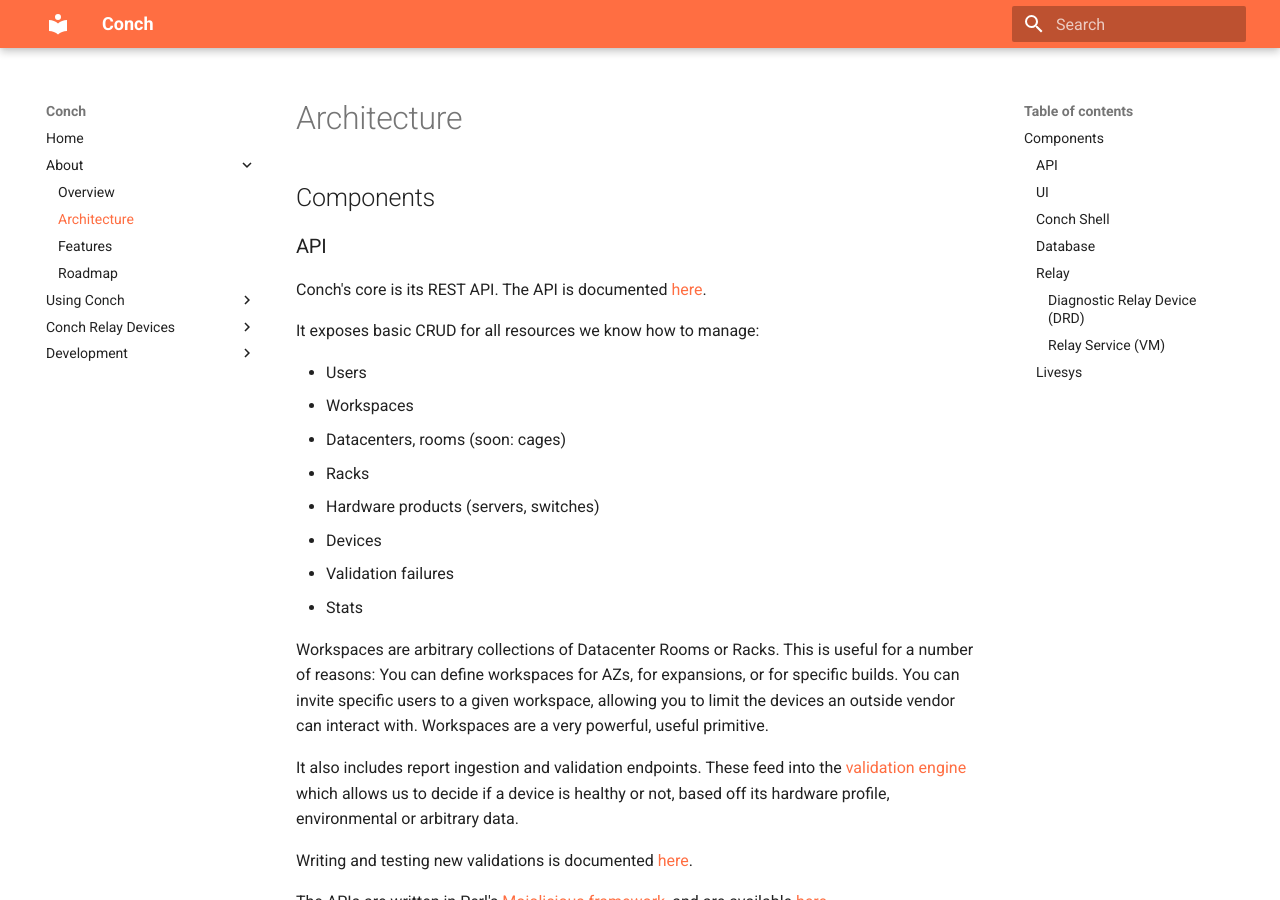
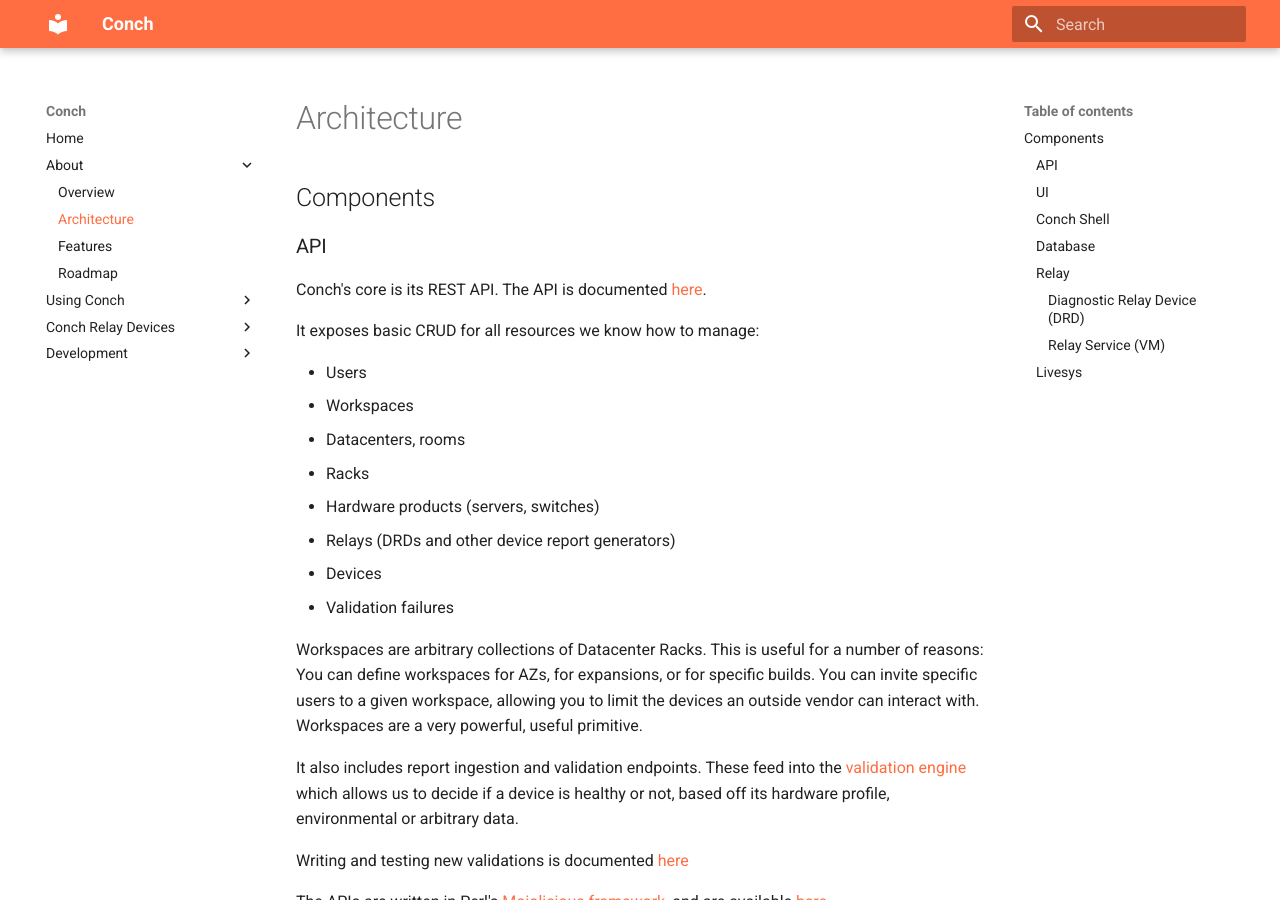
Before and after one commit to isabella232/conch-docs, an MkDocs documentation site: the page built from docs/architecture/index.md, in a window 1280 px wide and 900 px high. Built offline with MkDocs 1.6.1 and Material for MkDocs 9.7.7, drawn with Linux system fonts in a browser that asks for light colours; old or Windows-style settings are respelled for this version of MkDocs; some of the changed text lies outside the part shown.

Commit message:
bring conch api documentation up to date (latest v2 release)

```diff
--- a/docs/architecture/index.md
+++ b/docs/architecture/index.md
@@ -8,31 +8,29 @@ It exposes basic CRUD for all resources we know how to manage:
 
 * Users
 * Workspaces
-* Datacenters, rooms (soon: cages)
+* Datacenters, rooms
 * Racks
 * Hardware products (servers, switches)
+* Relays (DRDs and other device report generators)
 * Devices
 * Validation failures
-* Stats
 
-Workspaces are arbitrary collections of Datacenter Rooms or Racks. This is
+Workspaces are arbitrary collections of Datacenter Racks. This is
 useful for a number of reasons: You can define workspaces for AZs, for
 expansions, or for specific builds. You can invite specific users to a given
 workspace, allowing you to limit the devices an outside vendor can interact
 with. Workspaces are a very powerful, useful primitive.
 
 It also includes report ingestion and validation endpoints. These feed into the
-[validation engine](https://github.com/joyent/conch/blob/master/Conch/docs/validation/BaseValidation.md)
+[validation engine](https://joyent.github.io/conch/validation/BaseValidation)
 which allows us to decide if a device is healthy or not, based off its hardware
 profile, environmental or arbitrary data.
 
 Writing and testing new validations is documented
-[here](https://github.com/joyent/conch/blob/master/Conch/docs/validation/Guide.md).
+[here](https://joyent.github.io/conch/validation/Guide)
 
 The APIs are written in Perl's [Mojolicious framework](https://mojolicious.org/), and are available
-[here](https://github.com/joyent/conch).
-
-A basic workspace-aware stats framework is available [here](https://github.com/joyent/conch-stats).
+[here](https://joyent.github.io/conch).
 
 ### UI
 
```
